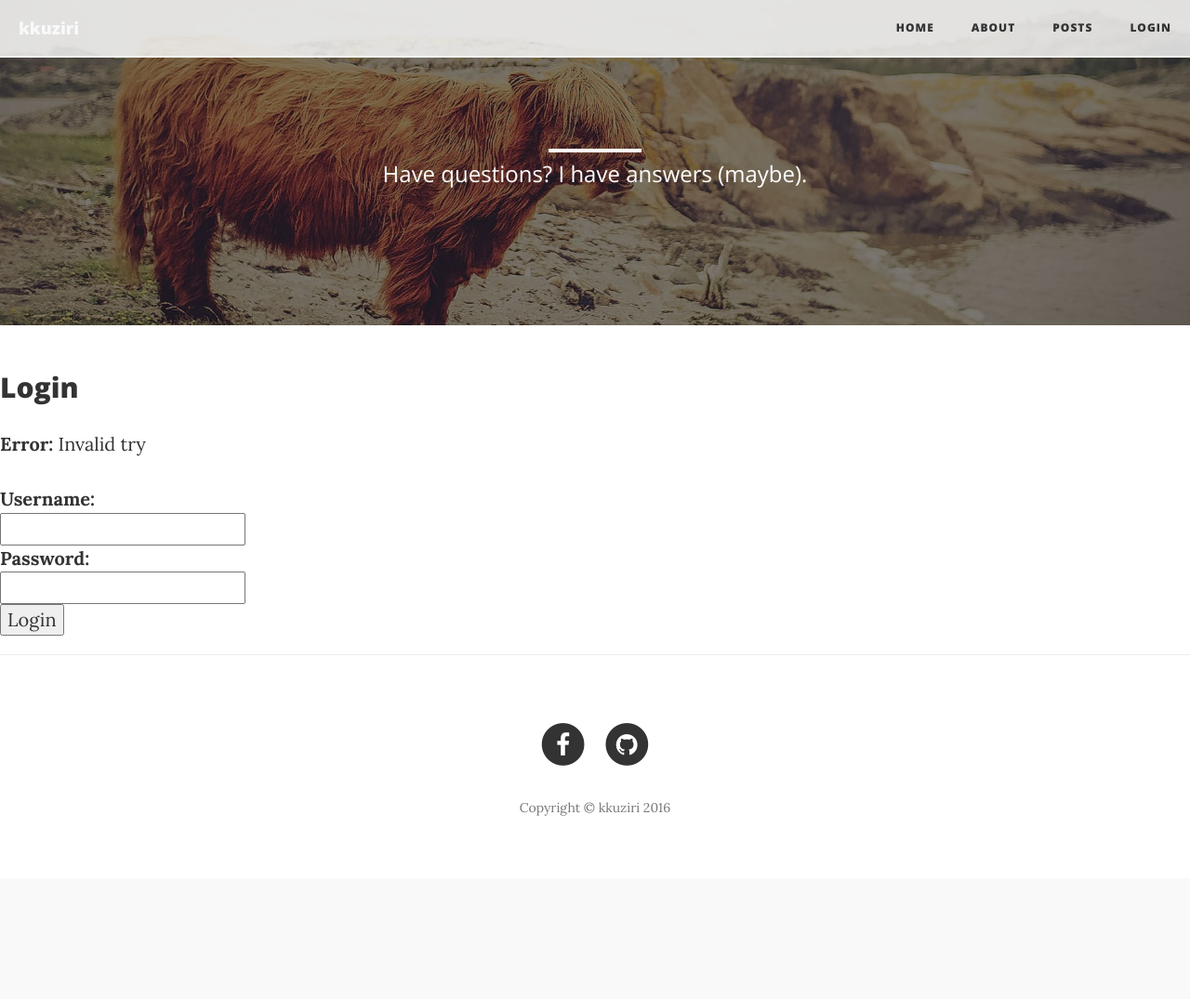
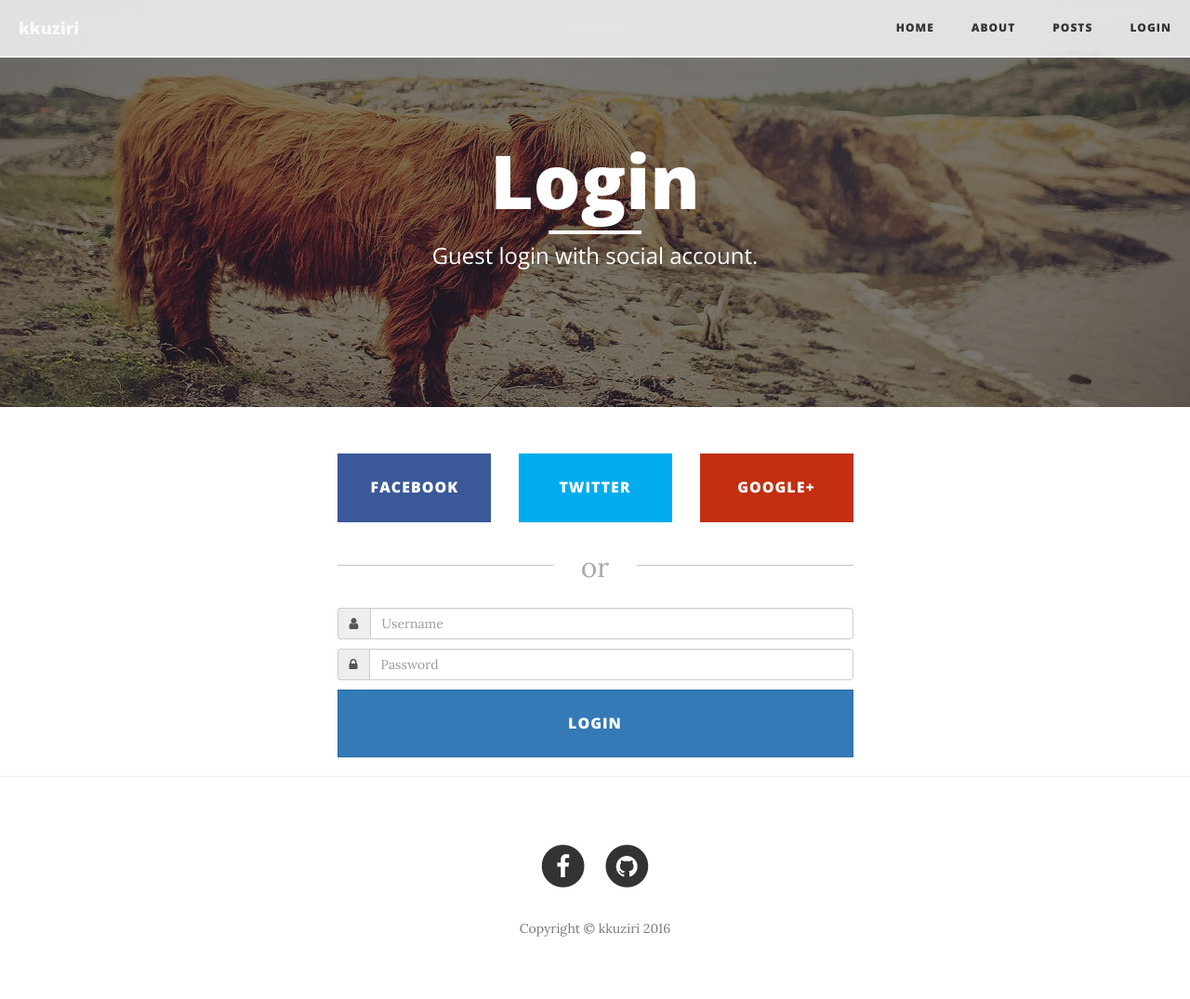
Before and after one commit to scvgoe/kkuziri, a Flask app: page /login in a window 1280 px wide. Shown: the whole page at 93% size. Before the commit the page ends 878 px from the top, so only its background shows below. Run offline with Flask 2, Linux system fonts and the light colour scheme; some libraries are stand-ins or nearby versions.

Commit message:
login, post_edit page template changed.

```diff
--- a/kkuziri/static/css/clean-blog.css
+++ b/kkuziri/static/css/clean-blog.css
@@ -412,3 +412,74 @@ body {
 .markdown {
     margin-bottom: 100px;
 }
+
+/*
+    Note: It is best to use a less version of this file ( see http://css2less.cc
+    For the media queries use @screen-sm-min instead of 768px.
+    For .omb_spanOr use @body-bg instead of white.
+*/
+
+@media (min-width: 768px) {
+    .omb_row-sm-offset-3 div:first-child[class*="col-"] {
+        margin-left: 25%;
+    }
+}
+
+.omb_login .omb_authTitle {
+    text-align: center;
+    line-height: 300%;
+}
+
+.omb_login .omb_socialButtons a {
+    color: white; // In yourUse @body-bg
+    opacity:0.9;
+}
+.omb_login .omb_socialButtons a:hover {
+    color: white;
+    opacity:1;
+}
+.omb_login .omb_socialButtons .omb_btn-facebook {background: #3b5998;}
+.omb_login .omb_socialButtons .omb_btn-twitter {background: #00aced;}
+.omb_login .omb_socialButtons .omb_btn-google {background: #c32f10;}
+
+
+.omb_login .omb_loginOr {
+    position: relative;
+    font-size: 1.5em;
+    color: #aaa;
+    margin-top: 1em;
+    margin-bottom: 1em;
+    padding-top: 0.5em;
+    padding-bottom: 0.5em;
+}
+.omb_login .omb_loginOr .omb_hrOr {
+    background-color: #cdcdcd;
+    height: 1px;
+    margin-top: 0px !important;
+    margin-bottom: 0px !important;
+}
+.omb_login .omb_loginOr .omb_spanOr {
+    display: block;
+    position: absolute;
+    left: 50%;
+    top: -0.6em;
+    margin-left: -1.5em;
+    background-color: white;
+    width: 3em;
+    text-align: center;
+}
+
+.omb_login .omb_loginForm .input-group.i {
+    width: 2em;
+}
+.omb_login .omb_loginForm  .help-block {
+    color: red;
+}
+
+
+@media (min-width: 768px) {
+    .omb_login .omb_forgotPwd {
+        text-align: right;
+        margin-top:10px;
+    }
+}
--- a/kkuziri/templates/login.html
+++ b/kkuziri/templates/login.html
@@ -7,24 +7,64 @@
     <div class="row">
         <div class="col-lg-8 col-lg-offset-2 col-md-10 col-md-offset-1">
             <div class="page-heading">
-                <h1></h1>
+                <h1>Login</h1>
                 <hr class="small">
-                <span class="subheading">Have questions? I have answers (maybe).</span>
+                <span class="subheading">Guest login with social account.</span>
             </div>
         </div>
     </div>
 </div>
 </header>
 
-<h2>Login</h2>
-{% if error %}<p class=error><strong>Error:</strong> {{ error }}{% endif %}
-<form action="{{ url_for('login') }}" method=post>
-    <dl>
-        <dt>Username:
-        <dd><input type=text name=username>
-        <dt>Password:
-        <dd><input type=password name=password>
-        <dd><input type=submit value=Login>
-    </dl>
-</form>
+<div class="container">
+    <div class="omb_login">
+        <div class="row omb_row-sm-offset-3 omb_socialButtons">
+            <div class="col-xs-4 col-sm-2">
+                <a href="#" class="btn btn-lg btn-block omb_btn-facebook">
+                    <i class="fa fa-facebook visible-xs"></i>
+                    <span class="hidden-xs">Facebook</span>
+                </a>
+            </div>
+            <div class="col-xs-4 col-sm-2">
+                <a href="#" class="btn btn-lg btn-block omb_btn-twitter">
+                    <i class="fa fa-twitter visible-xs"></i>
+                    <span class="hidden-xs">Twitter</span>
+                </a>
+            </div>
+            <div class="col-xs-4 col-sm-2">
+                <a href="#" class="btn btn-lg btn-block omb_btn-google">
+                    <i class="fa fa-google-plus visible-xs"></i>
+                    <span class="hidden-xs">Google+</span>
+                </a>
+            </div>
+        </div>
+
+        <div class="row omb_row-sm-offset-3 omb_loginOr">
+            <div class="col-xs-12 col-sm-6">
+                <hr class="omb_hrOr">
+                <span class="omb_spanOr">or</span>
+            </div>
+        </div>
+
+        <div class="row omb_row-sm-offset-3">
+            <div class="col-xs-12 col-sm-6">
+                <form class="omb_loginForm" action="{{ url_for('login') }}" autocomplete="off" method="POST">
+                    <div class="input-group">
+                        <span class="input-group-addon"><i class="fa fa-user"></i></span>
+                        <input type="text" class="form-control" name="username" placeholder="Username">
+                    </div>
+                    <span class="help-block"></span>
+
+                    <div class="input-group">
+                        <span class="input-group-addon"><i class="fa fa-lock"></i></span>
+                        <input  type="password" class="form-control" name="password" placeholder="Password">
+                    </div>
+                    <span class="help-block"></span>
+
+                    <button class="btn btn-lg btn-primary btn-block" type="submit">Login</button>
+                </form>
+            </div>
+        </div>
+    </div>
+</div>
 {% endblock %}
```
Also changed, not shown: kkuziri/templates/post_edit.html (+7 -1 lines).
